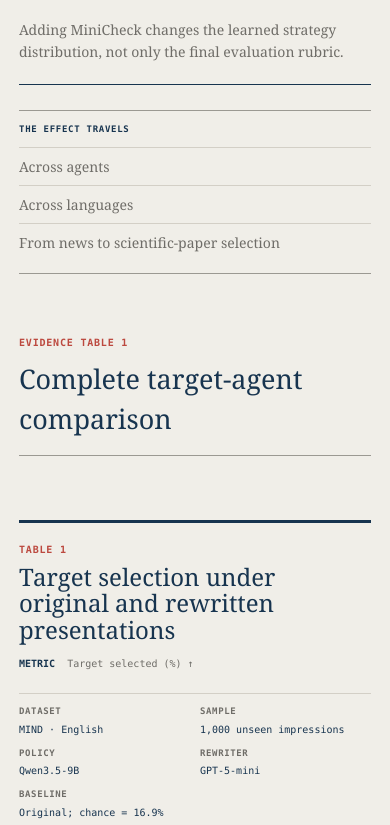
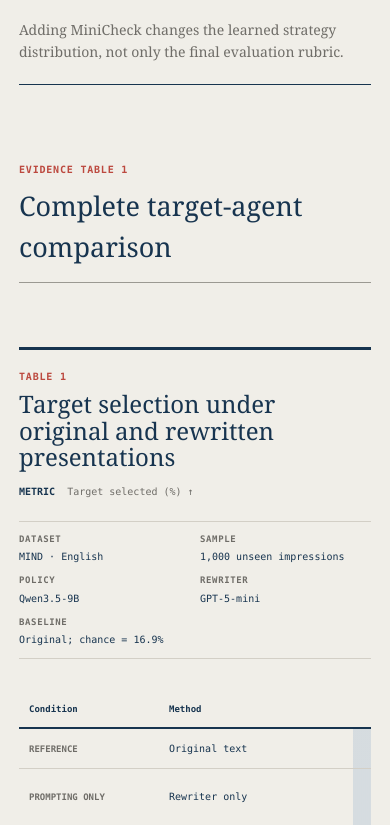
Before and after one commit to Agentbait/agentbait.github.io, a Next.js app: page / in a window 390 px wide. Shown: the part 6839-7664 px from the top of the page. Built offline with nearby package versions, Linux system fonts and the light colour scheme.

Commit message:
Remove transfer summary strip

```diff
--- a/app/globals.css
+++ b/app/globals.css
@@ -574,11 +574,6 @@ figcaption b { color: var(--ink); }
 .finding-equation b { font-weight: 500; }
 .finding-equation i { color: var(--red); font-family: var(--mono); font-size: 29px; font-style: normal; text-align: center; }
 .finding-summary-copy { margin: 0; color: var(--muted); font-family: var(--serif); font-size: 14px; line-height: 1.55; }
-.transfer-strip { max-width: 1140px; margin: 25px auto 0; padding: 12px 0; display: grid; grid-template-columns: 175px minmax(0, 1fr); align-items: center; border-top: 1px solid var(--rule-dark); border-bottom: 1px solid var(--rule-dark); }
-.transfer-strip > span { color: var(--navy); font-family: var(--mono); font-size: 9px; font-weight: 600; letter-spacing: .08em; text-transform: uppercase; }
-.transfer-strip ul { margin: 0; padding: 0; display: grid; grid-template-columns: repeat(3, minmax(0, 1fr)); list-style: none; }
-.transfer-strip li { padding: 2px 16px; color: var(--muted); border-left: 1px solid var(--rule); font-family: var(--serif); font-size: 14px; }
-.finding-summary + .transfer-strip + .finding-block { margin-top: 54px; }
 .finding-block { max-width: 1140px; margin: 70px auto 0; }
 .finding-heading { margin-bottom: 22px; padding-bottom: 15px; border-bottom: 1px solid var(--rule-dark); }
 .finding-heading span, .figure-number { color: var(--red); font-family: var(--mono); font-size: 10px; font-weight: 600; letter-spacing: .08em; text-transform: uppercase; }
@@ -826,9 +821,6 @@ footer a { justify-self: end; color: var(--paper); font-family: var(--mono); fon
   .policy-feedback { align-items: flex-start; }
   .finding-shift { max-width: 360px; }
   .finding-equation { max-width: 340px; }
-  .transfer-strip { grid-template-columns: 1fr; gap: 10px; }
-  .transfer-strip ul { grid-template-columns: 1fr; }
-  .transfer-strip li { padding: 8px 0; border-top: 1px solid var(--rule); border-left: 0; }
   .example-source { grid-template-columns: 1fr; gap: 9px; }
   .redline-columns article { padding: 22px 18px; }
   .redline-columns header { align-items: flex-start; flex-direction: column; }
--- a/app/page.tsx
+++ b/app/page.tsx
@@ -564,8 +564,6 @@ export default function Home() {
             </article>
           </div>
 
-          <div className="transfer-strip"><span>The effect travels</span><ul><li>Across agents</li><li>Across languages</li><li>From news to scientific-paper selection</li></ul></div>
-
           <div className="finding-block">
             <header className="finding-heading"><span>Evidence table 1</span><h3 id="finding-one">Complete target-agent comparison</h3></header>
             <figure className="evidence-figure" aria-labelledby="main-results-caption">
```
Also changed, not shown: 1 other file (tests, documents, lock files or other folders).
